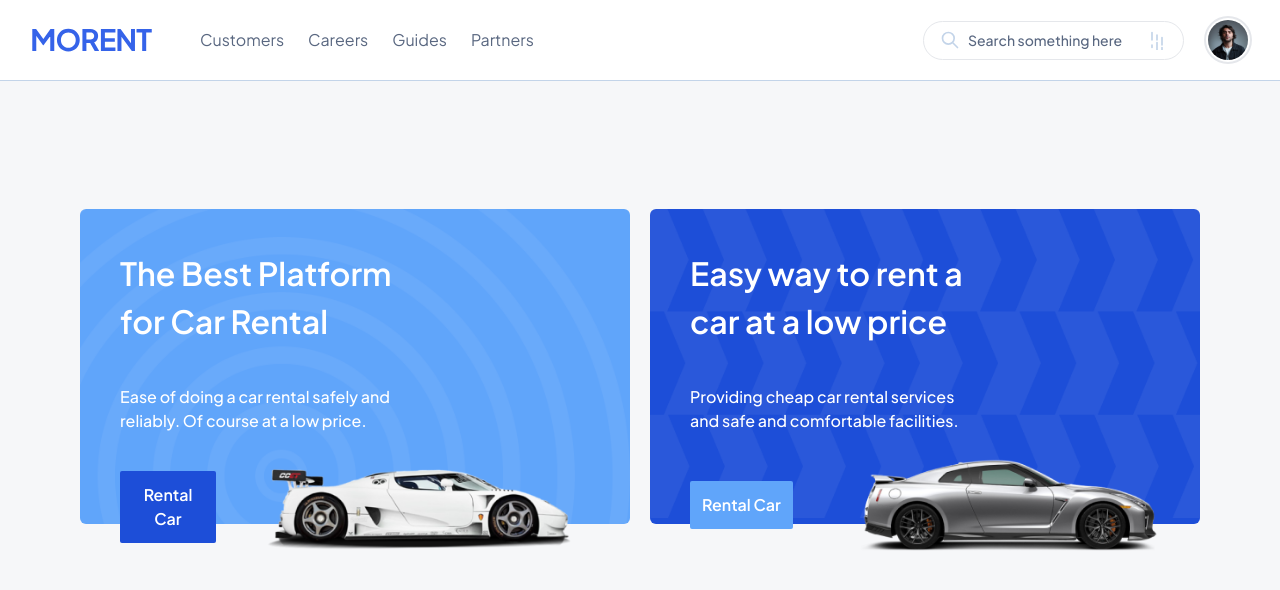
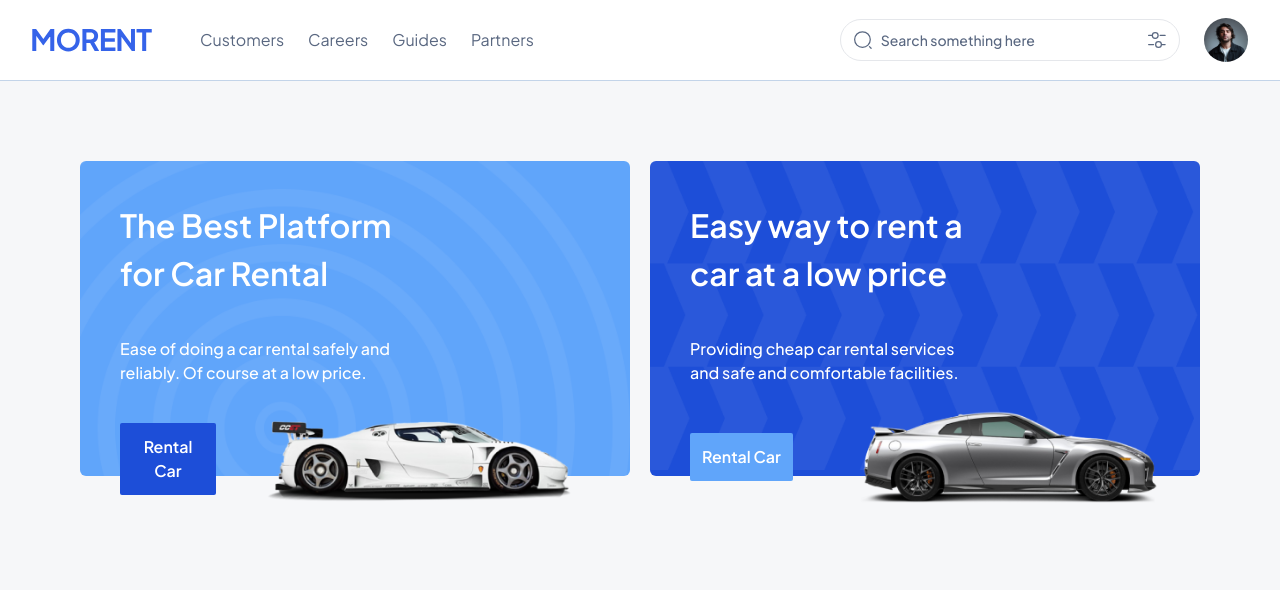
Before and after one commit to wassimrahali/CarMoent-From-Figma, a Next.js app: page / in a window 1280 px wide. Shown: the top 590 px of the page. Built offline with nearby package versions, Linux system fonts and the light colour scheme.

Commit message:
Make the navbar

```diff
--- a/package.json
+++ b/package.json
@@ -9,6 +9,10 @@
     "lint": "next lint"
   },
   "dependencies": {
+    "@fortawesome/fontawesome-free": "^6.6.0",
+    "@fortawesome/fontawesome-svg-core": "^6.6.0",
+    "@fortawesome/free-solid-svg-icons": "^6.6.0",
+    "@fortawesome/react-fontawesome": "^0.2.2",
     "next": "14.2.7",
     "react": "^18",
     "react-dom": "^18",
--- a/src/app/components/CardHeroSection.tsx
+++ b/src/app/components/CardHeroSection.tsx
@@ -12,7 +12,7 @@ import GrayCar from "../../../public/assets/grayCarHero.png";
 const CardHeroSection = () => {
   return (
     <div className={plus_Jakarta_Sans.className}>
-      <div className="mx-auto my-32 text-left">
+      <div className="mx-auto text-left">
         <div className="flex flex-col m-5 space-y-5 md:space-y-0 md:space-x-5 md:flex-row md:m-20 ">
           <div className="md:w-1/2 bg-blue-400 rounded-md">
             <div className="relative">
--- a/src/app/components/Navbar.tsx
+++ b/src/app/components/Navbar.tsx
@@ -1,71 +1,13 @@
 "use client";
 
-import { useState, useRef, useEffect } from "react";
+import { useState } from "react";
 import Image from "next/image";
 import { Plus_Jakarta_Sans } from "next/font/google";
 import Logo from "../../../public/assets/Logo.svg";
-import Profile from "../../../public/assets/Profil.svg";
-import filterIcon from "../../../public/assets/equalizer.svg"
-
+import Profil from "../../../public/assets/Profil.svg";
+import Link from "next/link";
 
 const plus_Jakarta_Sans = Plus_Jakarta_Sans({ subsets: ["latin"] });
-
-const ProfileDropDown = ({ className }) => {
-  const [state, setState] = useState(false);
-  const profileRef = useRef();
-
-  const navigation = [
-    { title: "Dashboard", path: "#" },
-    { title: "Settings", path: "#" },
-    { title: "Log out", path: "#" },
-  ];
-
-  useEffect(() => {
-    const handleDropDown = (e) => {
-      if (profileRef.current && !profileRef.current.contains(e.target)) {
-        setState(false);
-      }
-    };
-    document.addEventListener("click", handleDropDown);
-    return () => {
-      document.removeEventListener("click", handleDropDown);
-    };
-  }, []);
-
-  return (
-    <div className={`relative ${className}`}>
-      <div className="flex items-center space-x-4">
-        <button
-          ref={profileRef}
-          className="w-10 h-10 outline-none rounded-full ring-offset-2 ring-gray-200 ring-2 lg:focus:ring-indigo-600"
-          onClick={() => setState(!state)}
-        >
-          <Image src={Profile} alt="Profile" />
-        </button>
-        <div className="lg:hidden">
-          <span className="block">Micheal John</span>
-          <span className="block text-sm text-gray-500">john@gmail.com</span>
-        </div>
-      </div>
-      <ul
-        className={`bg-white top-12 right-0 mt-5 space-y-5 lg:absolute lg:border lg:rounded-md lg:text-sm lg:w-52 lg:shadow-md lg:space-y-0 lg:mt-0 ${
-          state ? "" : "lg:hidden"
-        }`}
-      >
-        {navigation.map((item, idx) => (
-          <li key={idx}>
-            <a
-              className="block text-gray-600 lg:hover:bg-gray-50 lg:p-2.5"
-              href={item.path}
-            >
-              {item.title}
-            </a>
-          </li>
-        ))}
-      </ul>
-    </div>
-  );
-};
 
 const Navbar = () => {
   const [menuState, setMenuState] = useState(false);
@@ -82,9 +24,9 @@ const Navbar = () => {
       <nav className="bg-white border-b border-stroke">
         <div className="flex items-center space-x-8 py-3 px-4 max-w-screen-xl mx-auto md:px-8">
           <div className="flex-none lg:flex-initial">
-            <a href="#">
+            <Link href="#">
               <Image src={Logo} width={120} height={50} alt="Logo" />
-            </a>
+            </Link>
           </div>
           <div className="flex-1 flex items-center justify-between">
             <div
@@ -99,48 +41,98 @@ const Navbar = () => {
                   </li>
                 ))}
               </ul>
-              <ProfileDropDown className="mt-5 pt-5 border-t lg:hidden" />
             </div>
             <div className="flex-1 flex items-center justify-between space-x-2 sm:space-x-6">
-              <form className="flex items-center space-x-2 border rounded-full px-4 py-2">
+              <form className="flex items-center space-x-2 border rounded-full px-3 py-2 w-full lg:w-96">
                 <svg
+                  className="cursor-pointer"
+                  width="24"
+                  height="24"
+                  viewBox="0 0 24 24"
+                  fill="none"
                   xmlns="http://www.w3.org/2000/svg"
-                  className="h-5 w-5 flex-none text-stroke"
-                  fill="none"
-                  viewBox="0 0 24 24"
-                  stroke="currentColor"
                 >
                   <path
+                    d="M11.5 21C16.7467 21 21 16.7467 21 11.5C21 6.25329 16.7467 2 11.5 2C6.25329 2 2 6.25329 2 11.5C2 16.7467 6.25329 21 11.5 21Z"
+                    stroke="#596780"
+                    strokeWidth="1.5"
                     strokeLinecap="round"
                     strokeLinejoin="round"
-                    strokeWidth={2}
-                    d="M21 21l-6-6m2-5a7 7 0 11-14 0 7 7 0 0114 0z"
+                  />
+                  <path
+                    d="M22 22L20 20"
+                    stroke="#596780"
+                    strokeWidth="1.5"
+                    strokeLinecap="round"
+                    strokeLinejoin="round"
                   />
                 </svg>
+
                 <input
-                  className="outline-none appearance-none placeholder-fill text-fill sm:w-auto text-[14px] font-medium"
+                  className="outline-none appearance-none placeholder-fill text-fill w-full font-medium text-[14px] md:text-[14px] sm:text-base"
                   type="text"
                   placeholder="Search something here"
                 />
-                {/* <Image src={filterIcon} alt="filterIcon" /> */}
+
                 <svg
+                  className="cursor-pointer"
+                  width="24"
+                  height="24"
+                  viewBox="0 0 24 24"
+                  fill="none"
                   xmlns="http://www.w3.org/2000/svg"
-  className="h-5 w-5 flex-none text-stroke"
-  fill="none"
-  viewBox="0 0 24 24"
-  stroke="currentColor"
                 >
                   <path
+                    d="M22 6.5H16"
+                    stroke="#596780"
+                    strokeWidth="1.5"
+                    strokeMiterlimit="10"
                     strokeLinecap="round"
                     strokeLinejoin="round"
-    strokeWidth={2}
-    d="M6 12V3m0 18v-3m6-6v-6m0 18v-9m6 3v-9m0 18v-6"
+                  />
+                  <path
+                    d="M6 6.5H2"
+                    stroke="#596780"
+                    strokeWidth="1.5"
+                    strokeMiterlimit="10"
+                    strokeLinecap="round"
+                    strokeLinejoin="round"
+                  />
+                  <path
+                    d="M10 10C11.933 10 13.5 8.433 13.5 6.5C13.5 4.567 11.933 3 10 3C8.067 3 6.5 4.567 6.5 6.5C6.5 8.433 8.067 10 10 10Z"
+                    stroke="#596780"
+                    strokeWidth="1.5"
+                    strokeMiterlimit="10"
+                    strokeLinecap="round"
+                    strokeLinejoin="round"
+                  />
+                  <path
+                    d="M22 17.5H18"
+                    stroke="#596780"
+                    strokeWidth="1.5"
+                    strokeMiterlimit="10"
+                    strokeLinecap="round"
+                    strokeLinejoin="round"
+                  />
+                  <path
+                    d="M8 17.5H2"
+                    stroke="#596780"
+                    strokeWidth="1.5"
+                    strokeMiterlimit="10"
+                    strokeLinecap="round"
+                    strokeLinejoin="round"
+                  />
+                  <path
+                    d="M14 21C15.933 21 17.5 19.433 17.5 17.5C17.5 15.567 15.933 14 14 14C12.067 14 10.5 15.567 10.5 17.5C10.5 19.433 12.067 21 14 21Z"
+                    stroke="#596780"
+                    strokeWidth="1.5"
+                    strokeMiterlimit="10"
+                    strokeLinecap="round"
+                    strokeLinejoin="round"
                   />
                 </svg>
+              </form>
 
-              </form>
-              <div className="flex items-center space-x-2">
-                <ProfileDropDown className="hidden lg:block" />
               <button
                 className="outline-none text-gray-400 block lg:hidden"
                 onClick={() => setMenuState(!menuState)}
@@ -177,7 +169,7 @@ const Navbar = () => {
                   </svg>
                 )}
               </button>
-              </div>
+              <Image src={Profil} alt="Profil" />
             </div>
           </div>
         </div>
```
Also changed, not shown: 1 other file (tests, documents, lock files or other folders). Lines whose indentation alone changed are shown as unchanged.
